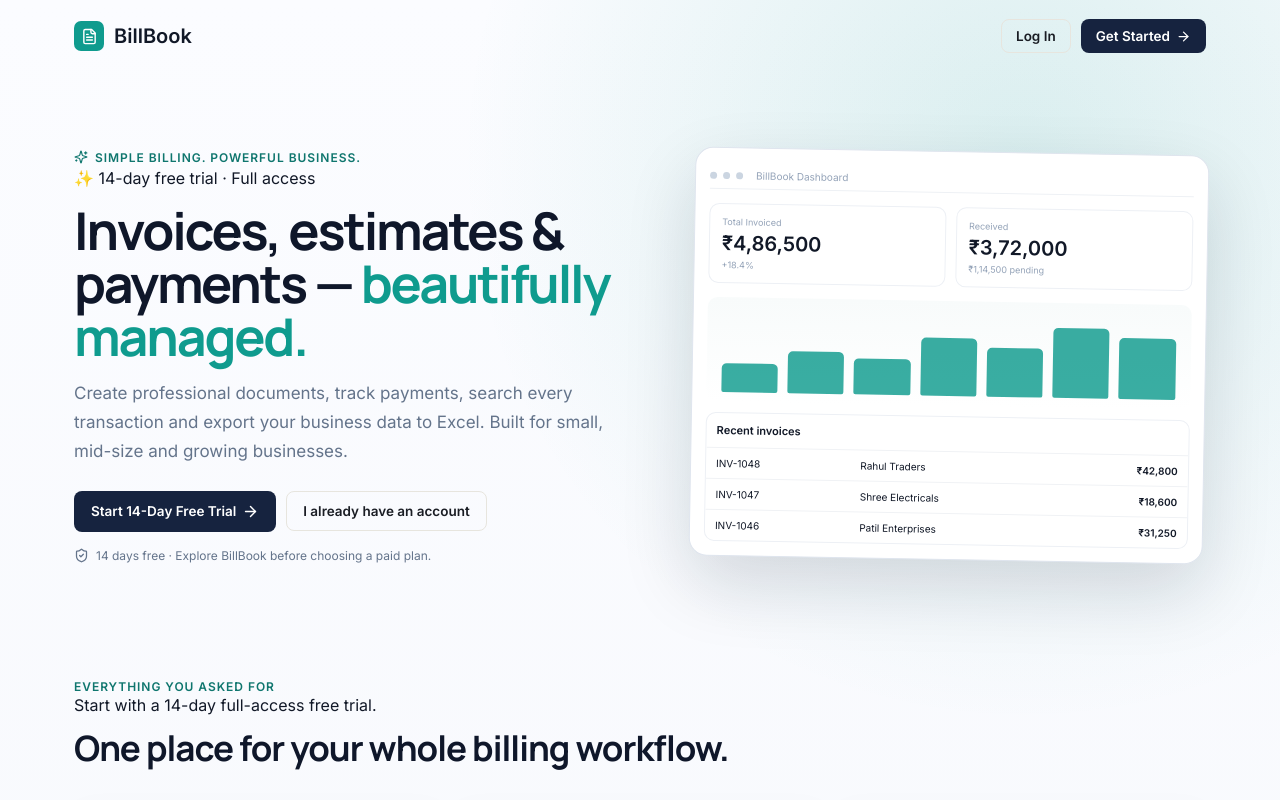
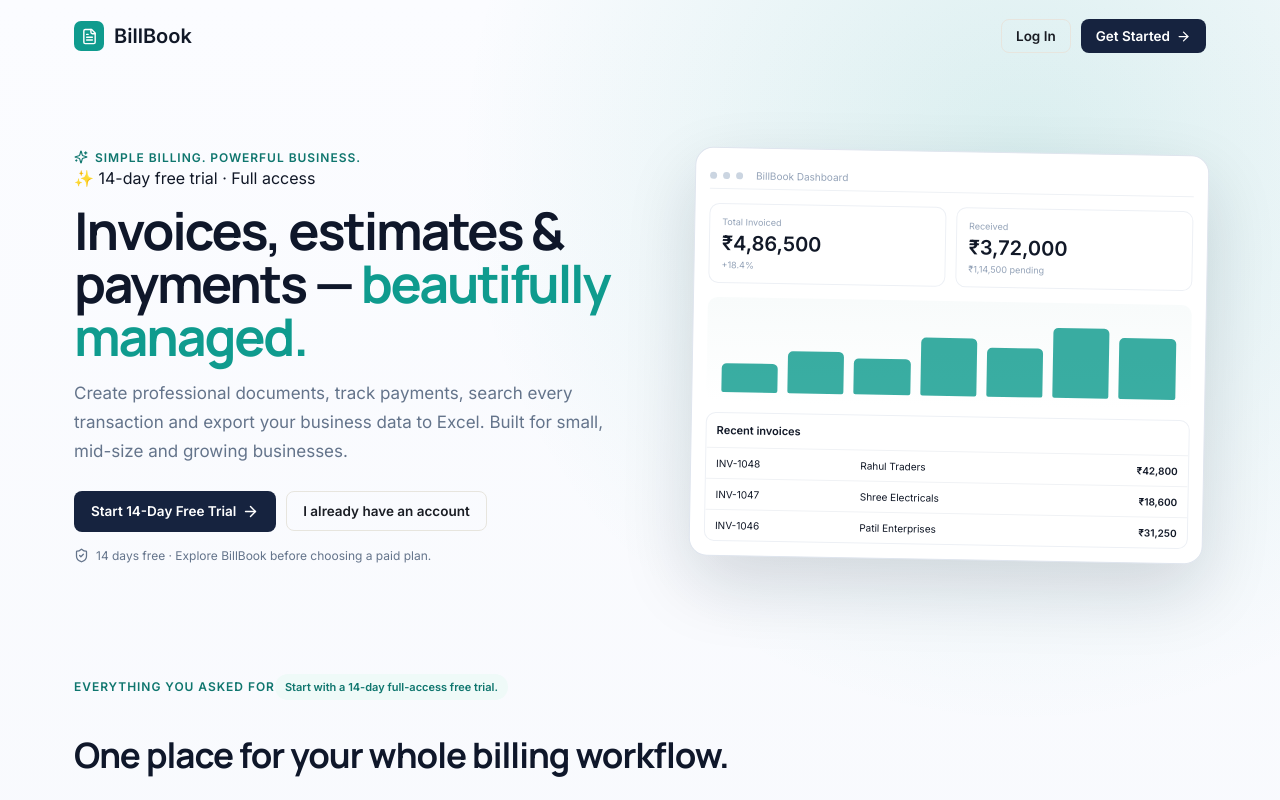
Before and after one commit to vedant313/frontend-bill-book, a React (Vite) app: page / in a window 1280 px wide. Shown: the top 800 px of the page. Built offline with nearby package versions, Linux system fonts and the light colour scheme; no server answers.

Commit message:
style: add 14-day free trial highlights to landing page

```diff
--- a/src/styles/global.css
+++ b/src/styles/global.css
@@ -152,7 +152,7 @@ h1, h2, h3, .display { font-family: "Manrope", sans-serif; }
 .bb-landing{min-height:100vh;background:radial-gradient(circle at 80% 10%,rgba(15,155,142,.14),transparent 32%),linear-gradient(180deg,#fbfcff 0%,#f6f8fc 100%);color:#111827}
 .bb-landing-nav{height:72px;display:flex;align-items:center;justify-content:space-between;max-width:1180px;margin:auto;padding:0 24px}
 .bb-landing-brand{display:flex;align-items:center;gap:10px;font-size:20px}.bb-landing-brand .bb-brand-mark{display:flex}
-.bb-landing-nav-actions,.bb-hero-actions{display:flex;gap:10px;align-items:center}
+.bb-landing-nav-actions,.bb-hero-actions{display:flex;gap:10px;align-items:center}\n.bb-trial-badge{display:inline-flex;align-items:center;gap:6px;margin-top:11px;padding:7px 11px;border:1px solid #bce7df;border-radius:999px;background:#effaf8;color:#0f766e;font-size:11px;font-weight:800}.bb-trial-line{display:inline-flex;margin:-17px 0 22px;padding:6px 10px;border-radius:999px;background:#effaf8;color:#0f766e;font-size:11px;font-weight:700}
 .bb-btn-lg{padding:11px 16px;font-size:13.5px}
 .bb-hero{max-width:1180px;margin:0 auto;padding:76px 24px 82px;display:grid;grid-template-columns:1fr .92fr;gap:60px;align-items:center}
 .bb-eyebrow,.bb-section-kicker{display:inline-flex;align-items:center;gap:7px;color:#0f766e;font-weight:800;font-size:12px;letter-spacing:.08em;text-transform:uppercase}
```
